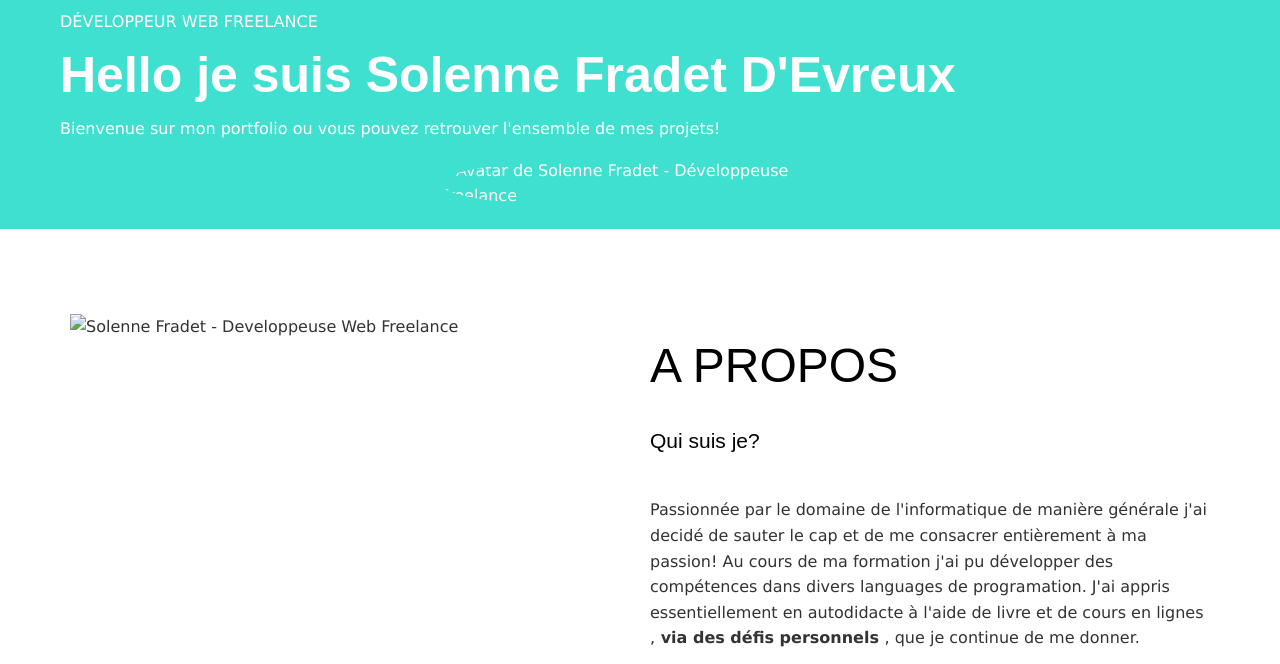
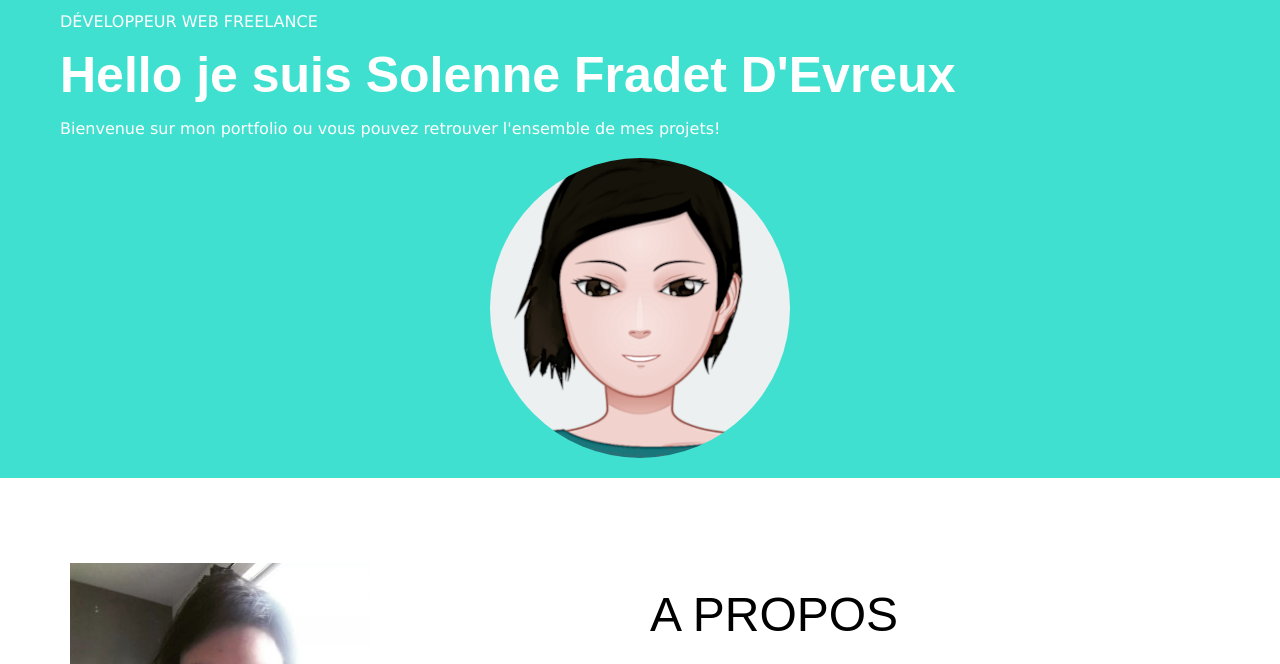
Before and after one commit to solenne2790/-solenne2790-.github.io, a plain HTML site: page index.html in a window 1280 px wide. Shown: the part 108-772 px from the top of the page. Drawn offline with Linux system fonts and the light colour scheme; files whose address does not match are found by name.

Commit message:
Update index.html

```diff
--- a/index.html
+++ b/index.html
@@ -51,7 +51,7 @@
                 </div>
                 <div class="hero__item right">
                     <div class="hero__avatar">
-                        <img src="./images/avatar.png" alt=" Avatar de Solenne Fradet - Développeuse Freelance">
+                        <img src="avatar.png" alt=" Avatar de Solenne Fradet - Développeuse Freelance">
                     </div>
 
                 </div>
@@ -65,7 +65,7 @@
             <div class="container">
                 <div class="grid">
                     <div class="grid__item">
-                        <img src="./images/person.jpg" alt="Solenne Fradet - Developpeuse Web Freelance ">
+                        <img src="person.jpg" alt="Solenne Fradet - Developpeuse Web Freelance ">
 
                     </div>
 
```
